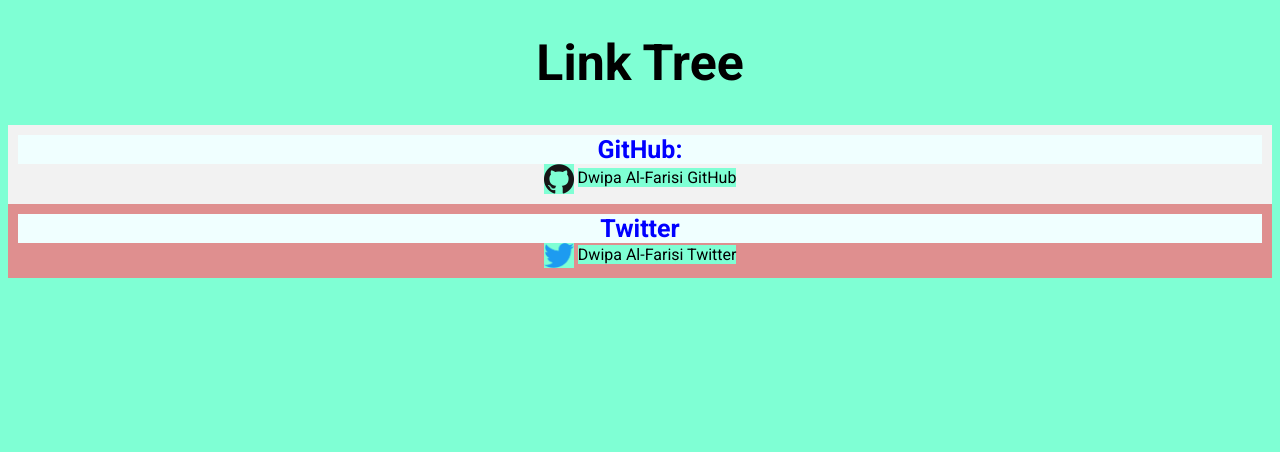
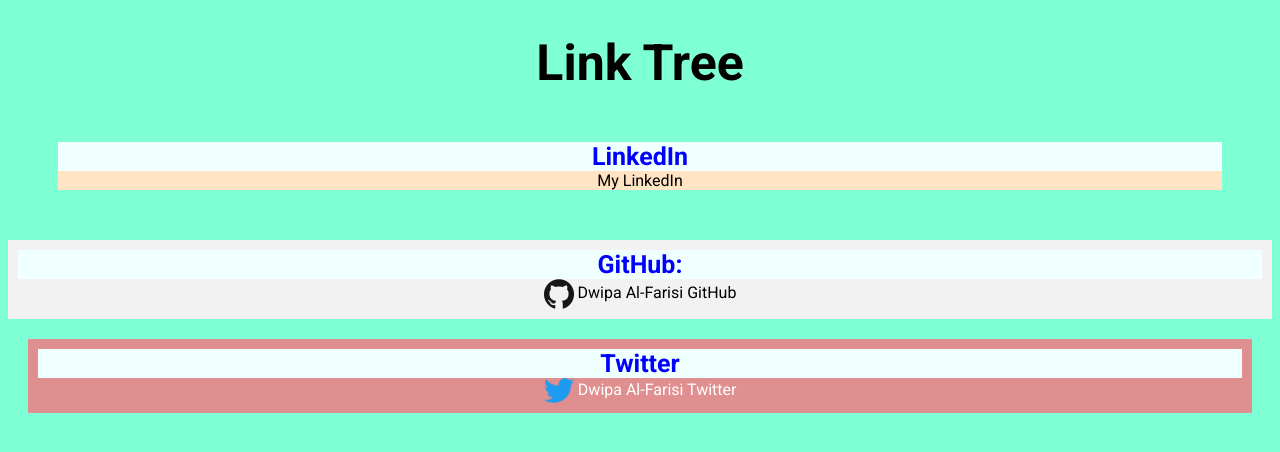
Before and after one commit to dwipaalfarisi/html-css, a plain HTML site: page link-tree/index.html in a window 1280 px wide. Drawn offline with Linux system fonts and the light colour scheme.

Commit message:
add linkedin

```diff
--- a/link-tree/index.html
+++ b/link-tree/index.html
@@ -15,6 +15,10 @@
         <h1>Link Tree</h1>
     </header>
     <main>
+        <div class="linkedin-text">
+            <p class="linkedin">LinkedIn</p>
+            <a href="https://linkedin.com/dwipa-alfarisi" target="_blank">My LinkedIn</a>
+        </div>
         <div class="github-text">
             <p class="github">GitHub:</p>
             <img src="./icons/github-dark.png" alt="GitHub image">
@@ -23,7 +27,7 @@
         <div class="twitter-text">
             <p class="twitter">Twitter</p>
             <img src="./icons/twitter-blue.png" alt="Twitter logo">
-            <a href="https://twitter.com/DwipaAlfarisi">Dwipa Al-Farisi Twitter</a>
+            <a href="https://twitter.com/DwipaAlfarisi" target="_blank">Dwipa Al-Farisi Twitter</a>
         </div>
     </main>
 </body>
--- a/link-tree/style.css
+++ b/link-tree/style.css
@@ -6,14 +6,44 @@ body {
     font-family: 'Roboto', sans-serif;
 }
 
-main {
-    background-color: rgb(242, 242, 242);
-}
+/* main {
+    background-color: rgba(71, 248, 189, 0.829);
+} */
 
 h1 {
     text-align: center;
     font-size: 50px;
 }
+
+.linkedin-text {
+    text-align: center;
+    background-color: bisque;
+    margin: 50px;
+}
+
+.linkedin {
+    font-weight: bold;
+    text-align: center;
+    font-size: 25px;
+    color: blue;
+    margin: 0px;
+    padding: 0px, 0px;
+    background-color: azure;
+}
+
+.linkedin-text a{
+    color: black;
+    text-decoration: none;
+    background-color: bisque;
+}
+.linkedin-text a:hover{
+    color: blue;
+}
+
+.linkedin-text a:active {
+    color: purple;
+}
+
 
 .github {
     font-weight: bold;
@@ -47,6 +77,7 @@ h1 {
 .github-text a{
     color: black;
     text-decoration: none;
+    background-color: transparent;
 }
 
 .github-text:hover a{
@@ -60,6 +91,7 @@ h1 {
 .github-text img {
     vertical-align: middle;
     height: 30px;
+    background-color: transparent;
 }
 
 .twitter {
@@ -76,16 +108,19 @@ h1 {
     text-align: center;
     background-color: rgb(223, 143, 143);
     padding: 10px;
+    margin: 20px;
 }
 
 .twitter-text img {
     vertical-align: middle;
     height: 25px;
+    background-color: transparent;
 }
 
 .twitter-text a{
-    color: black;
+    color: white;
     text-decoration: none;
+    background-color: transparent;
 }
 
 .twitter-text:hover a{
```
